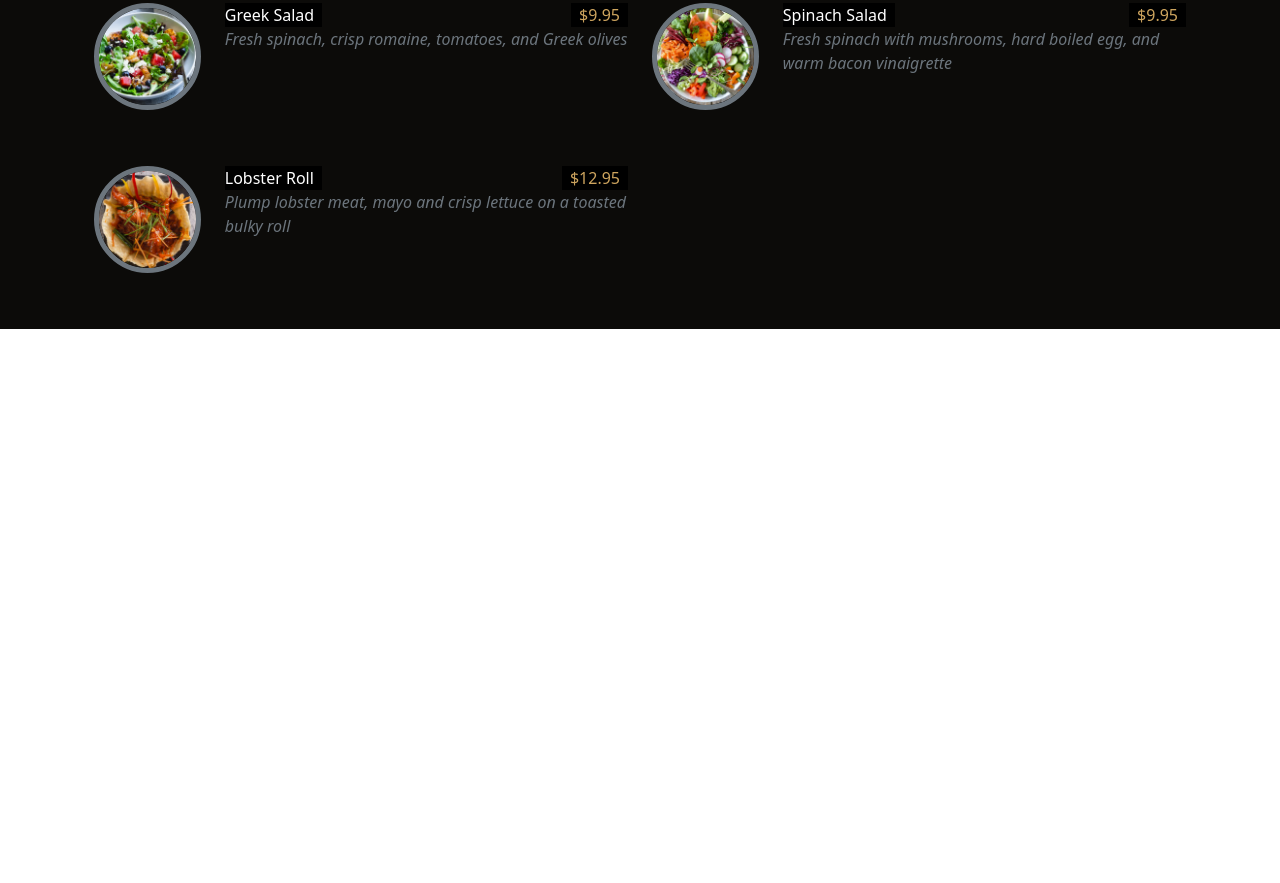
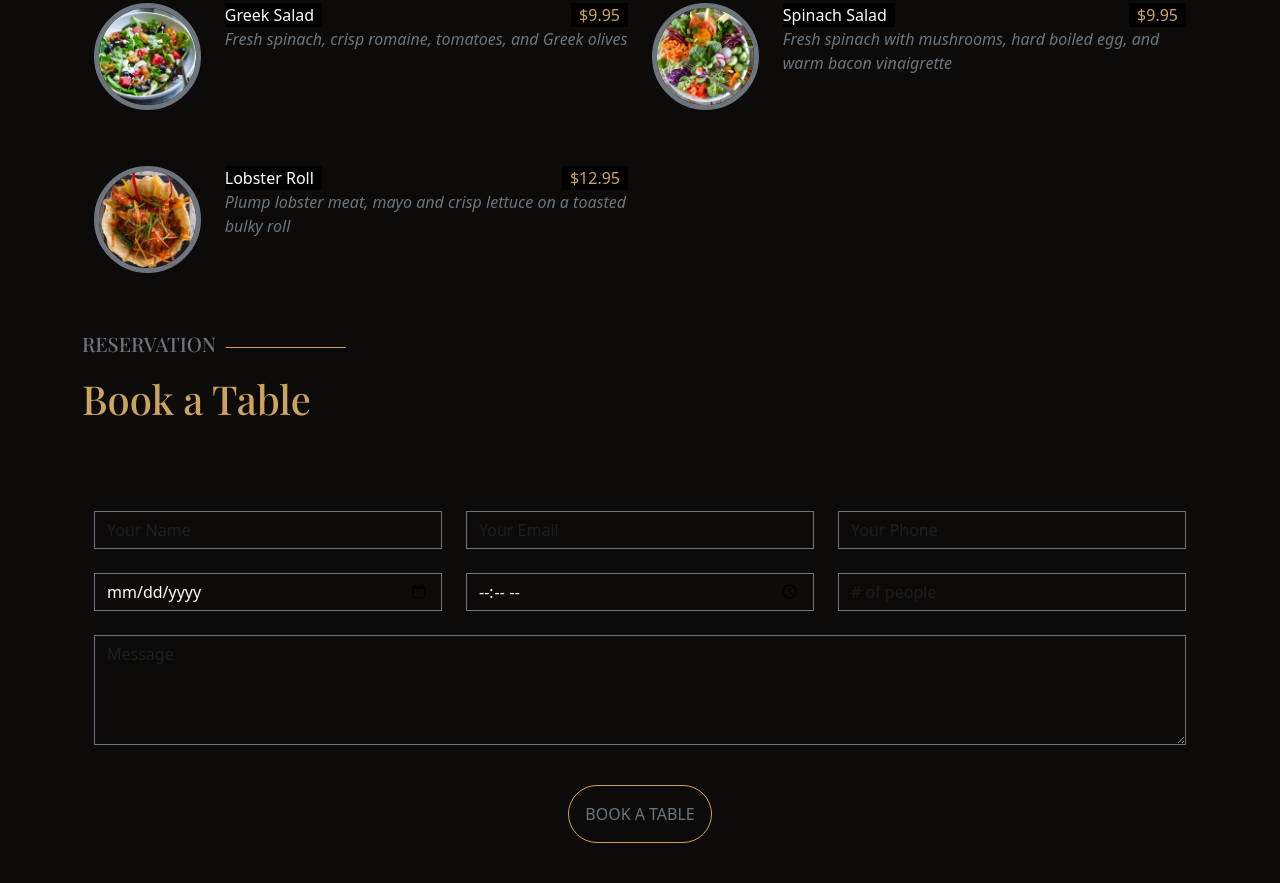
Before and after one commit to SalmaMasioub/-salma_masioub_finalproject_dom, a website: page index.html in a window 1280 px wide. Shown: the part 2931-3814 px from the top of the page. Before the commit the page ends 3260 px from the top, so only its background shows below. Drawn offline with nearby package versions, Linux system fonts and the light colour scheme; a web font is replaced by a local one.

Commit message:
add the reservation section +respo

```diff
--- a/index.html
+++ b/index.html
@@ -343,7 +343,39 @@
 
 
 <!-- RESERVATION -->
+<section class="reservationSection">
+<div class="container">
+    <div>
+        <p class="text-secondary fs-5 fw-medium pWhy">RESERVATION</p>
+        <h1 class="hWhy">Book a Table</h1>
+      </div>
 
+      <div class="container">
+        <div class="d-flex flex-lg-row flex-column gap-3 w-100 mb-3">
+          <input type="text" placeholder="Your Name" class="form-control rounded-0 bg-transparent text-white border border-1 border-secondary inputForm "  />
+          <input type="text" placeholder="Your Email" class="form-control rounded-0 bg-transparent text-white border border-1 border-secondary inputForm " />
+          <input type="text" placeholder="Your Phone" class="form-control rounded-0 bg-transparent text-white border border-1 border-secondary inputForm " />
+        </div>
+
+        <div class="d-flex flex-lg-row flex-column gap-3 w-100 mb-3">
+          <input type="date"  class="form-control rounded-0 bg-transparent text-white border border-1 border-secondary inputForm " />
+          <input type="time" class="form-control rounded-0 bg-transparent text-white border border-1 border-secondary inputForm " />
+          <input type="number" placeholder="# of people" class="form-control rounded-0 bg-transparent text-white border border-1 border-secondary inputForm " />
+        </div>
+
+        <div class="pb-5">
+          <textarea class="form-control w-100 rounded-0 text-white bg-transparent border border-1 border-secondary inputForm " placeholder="Message" rows="4"></textarea>
+        </div>
+
+        <div class="d-flex align-items-center justify-content-center pb-5">
+            <a class="bg-transparent text-secondary fw-medium p-2 rounded-5 btne text-decoration-none ">BOOK A TABLE</a>
+        </div>
+      </div>
+
+
+
+</div>
+</section>
 
 </section>
     </main>
--- a/src/sass/modules/home/home/_main.scss
+++ b/src/sass/modules/home/home/_main.scss
@@ -142,7 +142,7 @@ border: 4px solid #d28e3698;
 
 
 
-.menuSection{
+.menuSection , .reservationSection{
 background-color: #0c0b09;
 }
 
@@ -170,6 +170,35 @@ font-weight: bold;
 
 
 
+input[type="number"]::placeholder {
+  color: #1d1d1f !important;
+
+}
+
+input[type="date"]::placeholder{
+  color: #1d1d1f !important;
+
+}
+.inputForm::placeholder{
+  font-weight: 480;
+}
+.inputForm:focus {
+  outline: none;
+  box-shadow: none;
+  border: 1px solid $gold !important;
+}
+
+.btne{
+  border: 1px solid $gold !important;
+}
+
+.btne:hover{
+
+background-color: $gold !important;
+color: white !important;
+
+}
+
 @media (max-width: 428px) {
   .imgAbout{
     width: 100% ;
```
Also changed, not shown: public/css/app.css, 1 other file.
